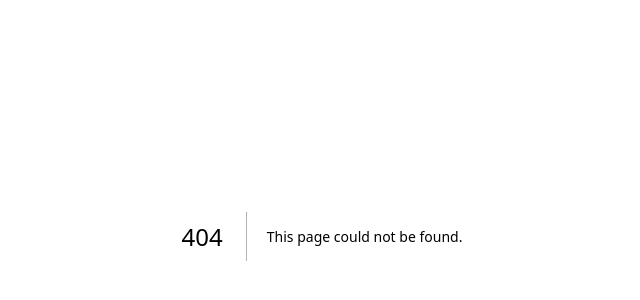
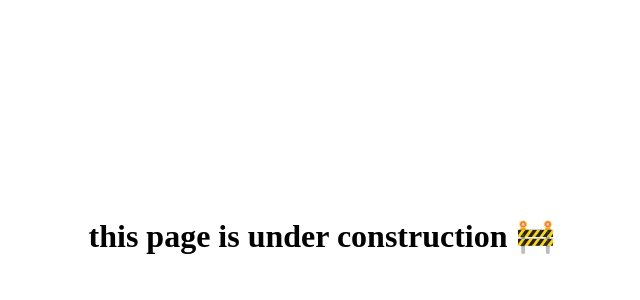
Before and after one commit to shasherazi/portfolio-new, a Next.js app: page /blog in a window 1280 px wide. Before the commit this address had no page. Shown: the part 164-464 px from the top of the page, without its empty margins (318-958 px from the left). Built offline with nearby package versions, Linux system fonts and the light colour scheme.

Commit message:
Added blog page

```diff
--- /dev/null
+++ b/pages/blog/index.tsx
@@ -0,0 +1,11 @@
+import styles from "../../styles/Blog.module.css";
+
+export default function Blog() {
+  return (
+    <>
+      <main className={styles.main}>
+        <h1 className={styles.title}>this page is under construction 🚧</h1>
+      </main>
+    </>
+  );
+}
--- /dev/null
+++ b/styles/Blog.module.css
@@ -0,0 +1,7 @@
+.main {
+  height: 100vh;
+  display: flex;
+  justify-content: center;
+  align-items: center;
+  text-align: center;
+}
```
